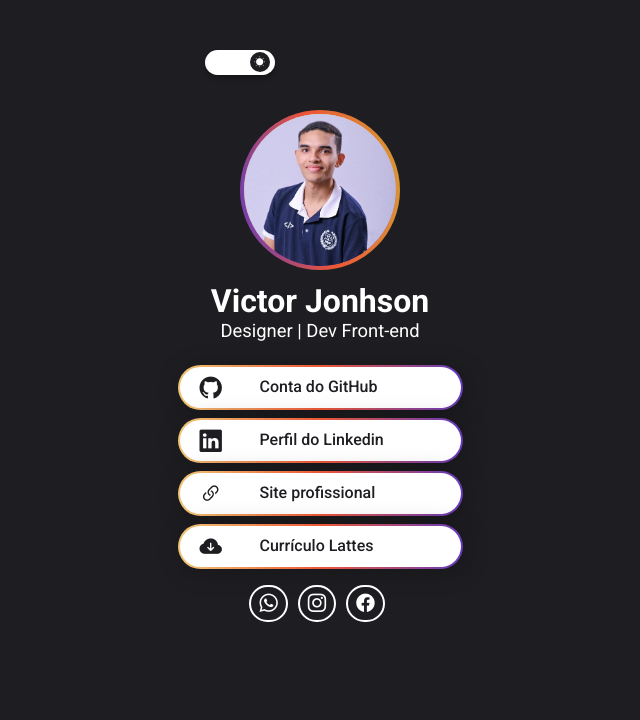
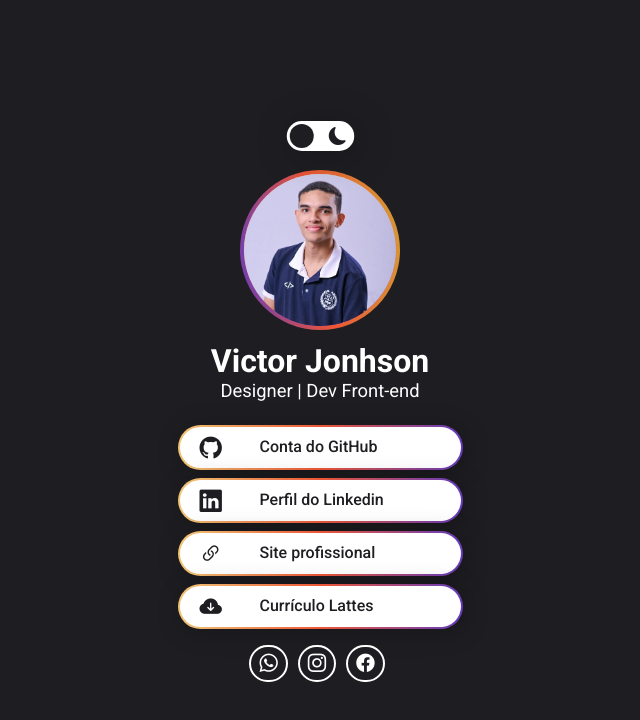
Before and after one commit to victorjonhson/linktree, a plain HTML site: page index.html in a window 1280 px wide. Shown: the whole page, without its empty margins (320-960 px from the left). Drawn offline with nearby package versions, Linux system fonts and the light colour scheme.

Commit message:
Adding the function "change for light mode"

```diff
--- a/file.js
+++ /dev/null
@@ -1,4 +0,0 @@
-function myFunction() {
-    let element = document.body;
-    element.classList.btn("light-mode");
-}
--- a/index.html
+++ b/index.html
@@ -10,21 +10,23 @@
 
     <link rel="preconnect" href="https://fonts.googleapis.com">
     <link rel="preconnect" href="https://fonts.gstatic.com" crossorigin>
-    <link href="https://fonts.googleapis.com/css2?family=Roboto:ital,wght@0,400;0,500;0,700;1,400&display=swap" rel="stylesheet">
+    <link href="https://fonts.googleapis.com/css2?family=Roboto:ital,wght@0,400;0,500;0,700;1,400&display=swap"
+        rel="stylesheet">
     <link rel="stylesheet" href="style.css">
-
-    <script src="file.js"></script>
-
     <title>Linktree</title>
 </head>
 
 <body>
+    <div style="margin-top: 0px;">
+        <input type="checkbox" class="checkbox" id="chk">
+        <label class="label" for="chk">
+            <i class="bi bi-sun-fill"></i>
+            <i class="bi bi-moon-fill"></i>
+            <div class="ball"></div>
+        </label>
+    </div>
+
     <div class="header">
-        <a class="btn" href="#">
-            <div class="circle ">
-                <i class="bi bi-brightness-low-fill "></i>
-            </div>
-        </a>
         <img src="./assets/foto_profile.jpg " alt=" " class="photo ">
         <h2>Victor Jonhson</h2>
         <span>Designer | Dev Front-end</span>
@@ -52,6 +54,8 @@
         <a href=" "><i class="bi bi-facebook "></i></a>
     </div>
 
+    <script src="script.js"></script>
+
 </body>
 
 </html>
--- /dev/null
+++ b/script.js
@@ -0,0 +1,4 @@
+const chk = document.getElementById("chk")
+chk.addEventListener("change", () => {
+  document.body.classList.toggle("light")
+})
--- a/style.css
+++ b/style.css
@@ -9,47 +9,72 @@
 }
 
 body {
+  display: flex;
+  flex-direction: column;
   background-color: #1e1e22;
   color: #ffff;
   font-family: "Roboto", sans-serif;
   align-items: center;
   text-align: center;
+  justify-content: center;
+  height: 100vh;
+  transition: background 0.2s linear;
+}
+
+body.light {
+  background-color: #ffffff;
+  color: #1e1e22;
+}
+
+.checkbox {
+  opacity: 0;
+  position: absolute;
+}
+
+.label {
+  background-color: #ffffff;
+  border-radius: 50px;
+  cursor: pointer;
+  display: flex;
+  align-items: center;
+  justify-content: space-between;
+  padding: 5px;
+  position: relative;
+  height: 20px;
+  width: 45px;
+  transform: scale(1.5);
+  box-shadow: 3px 3px 25px rgba(0, 0, 0, 0.25);
+}
+
+.label .ball {
+  background-color: #1e1e22;
+  border-radius: 50%;
+  position: absolute;
+  top: 2px;
+  left: 2px;
+  height: 16px;
+  width: 16px;
+  transform: translateX(0px);
+  transition: transform 0.2s linear;
+}
+
+.checkbox:checked + .label .ball {
+  transform: translateX(24px);
+}
+
+.bi-sun-fill {
+  color: #1e1e22;
+  font-size: 0.75rem;
+}
+
+.bi-moon-fill {
+  color: #1e1e22;
+  font-size: 0.75rem;
 }
 
 .header {
-    margin-top: 110px;
+  margin-top: 24px;
   margin-bottom: 24px;
-}
-
-.btn {
-    position: absolute;
-    width: 70px;
-    height: 25px;
-    left: 41%;
-    top: 50px;
-    background: #ffffff;
-    box-shadow: 0px 4px 4px rgba(0, 0, 0, 0.25);
-    border-radius: 50px;
-    cursor: pointer;
-}
-
-.btn .circle {
-    position: absolute;
-    width: 20px;
-    height: 20px;
-    margin-top: 2px;
-    margin-left: 45px;
-    border-radius: 50px;
-    background: #1e1e22;
-    text-align: center;
-    justify-content: center;
-    align-items: center;
-}
-
-.btn .circle i {
-    text-decoration: none;
-    color: #ffffff;
-    font-size: 0.9rem;
 }
 
 .header .photo {
@@ -58,7 +83,8 @@ body {
   border-radius: 50%;
   object-fit: cover;
   border: 4px solid transparent;
-    background: linear-gradient(#efc676, #ed5636, #633bbc) padding-box, linear-gradient(260deg, #d39e33, #ed5636, #633bbc) border-box;
+  background: linear-gradient(#efc676, #ed5636, #633bbc) padding-box,
+    linear-gradient(260deg, #d39e33, #ed5636, #633bbc) border-box;
   margin-bottom: 8px;
 }
 
@@ -83,7 +109,8 @@ nav {
 nav a {
   color: #1e1e22;
   text-decoration: none;
-    background: linear-gradient(white, white) padding-box, linear-gradient(to right, #efc676, #ed5636, #633bbc) border-box;
+  background: linear-gradient(white, white) padding-box,
+    linear-gradient(to right, #efc676, #ed5636, #633bbc) border-box;
   border: 2px solid transparent;
   border-radius: 50px;
   width: 285px;
@@ -124,4 +151,5 @@ nav a span {
   color: #ffffff;
   font-size: 1.15rem;
   margin-right: 6px;
+  background-color: #1e1e22;
 }
```
Lines whose indentation alone changed are shown as unchanged.
